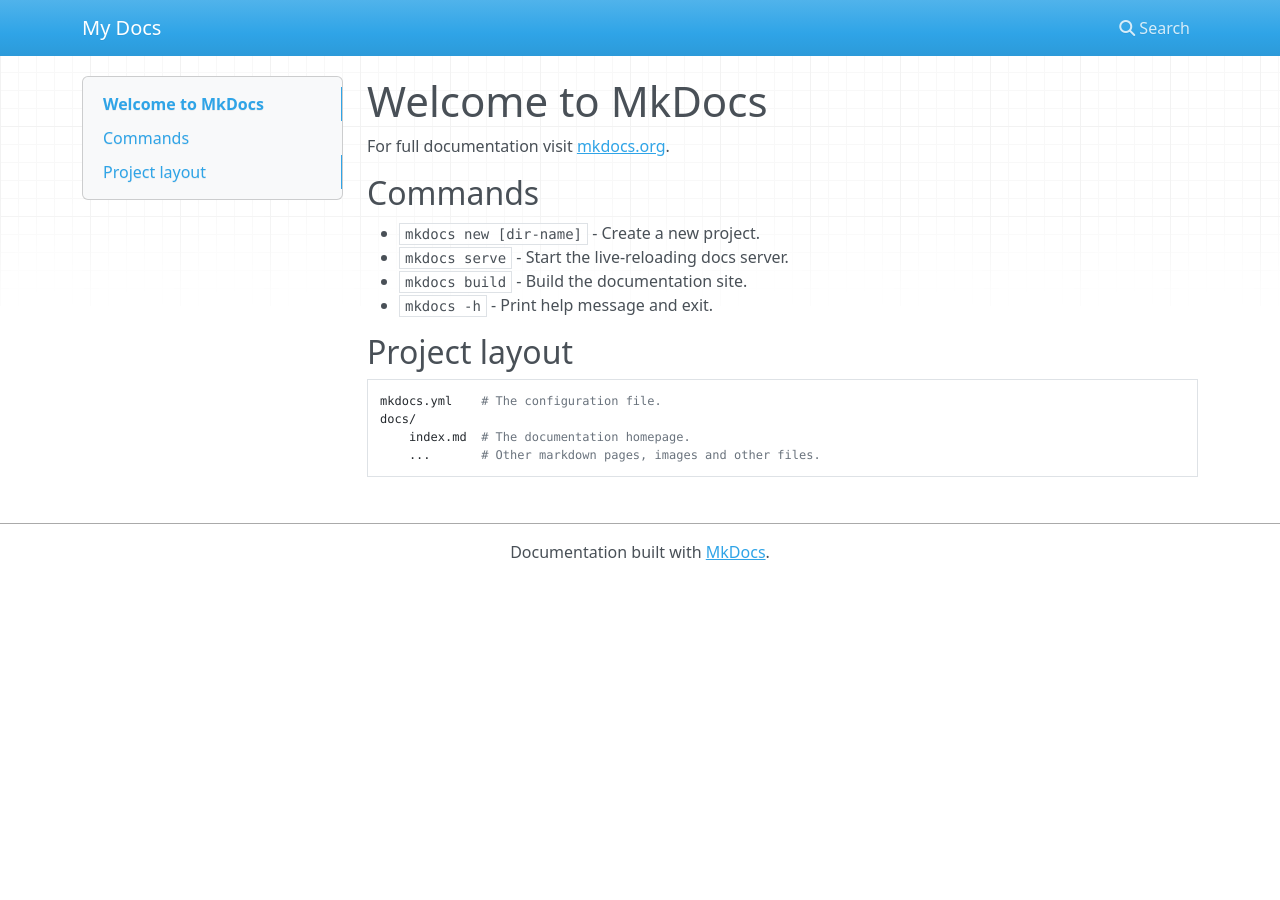
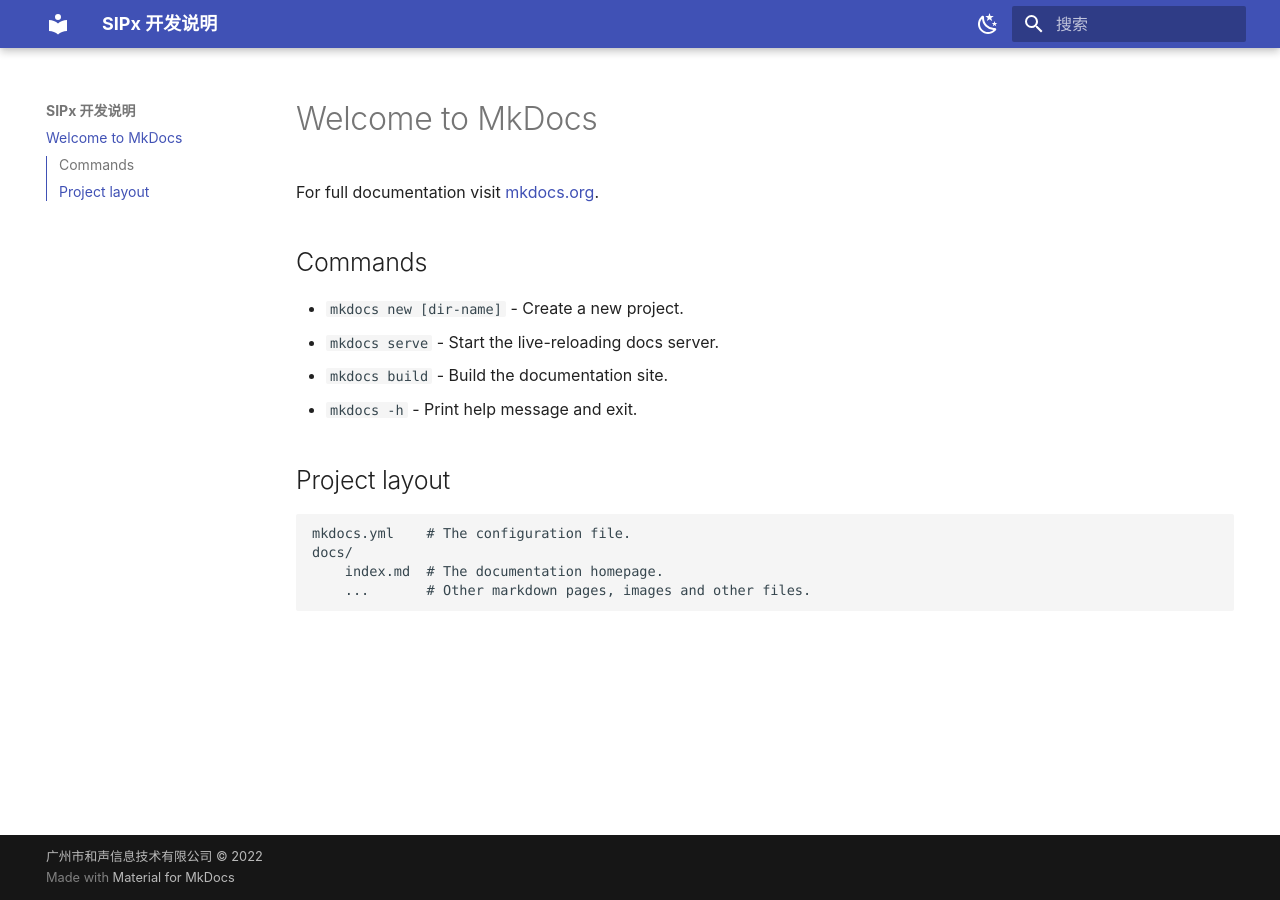
Before and after one commit to tanbro/sipxrtc-docs, an MkDocs documentation site: the page built from src/index.md, in a window 1280 px wide. Built offline with MkDocs 1.6.1 and Material for MkDocs 9.7.7, drawn with Linux system fonts in a browser that asks for light colours; nearby versions of some CDN libraries.

Commit message:
重整项目目录

```diff
--- a/mkdocs.yml
+++ b/mkdocs.yml
@@ -1 +1,76 @@
-site_name: My Docs
+site_name: SIPx 开发说明
+site_author: 广州市和声信息技术有限公司
+copyright: 广州市和声信息技术有限公司 © 2022
+
+docs_dir: src
+
+# 目录
+nav:
+  - index.md
+
+plugins:
+  - search
+  - localsearch
+
+theme:
+  name: material
+  custom_dir: theme
+  language: zh
+  font: false
+
+  features:
+    - navigation.sections
+    - navigation.expand
+    - toc.integrate
+    # - navigation.tabs
+    - navigation.top
+
+  palette:
+    - media: "(prefers-color-scheme: light)"
+      scheme: default
+      toggle:
+        icon: material/weather-night
+        name: 切换到暗色模式
+    - media: "(prefers-color-scheme: dark)"
+      scheme: slate
+      primary: light blue
+      accent: light blue
+      toggle:
+        icon: material/weather-sunny
+        name: 切换到亮色模式
+
+markdown_extensions:
+  - pymdownx.extra
+  ### pymdownx.extra replaces markdown.extensions.extra, Here is the full list of included extensions:
+  ## pymdownx.betterem
+  ## pymdownx.superfences
+  ## markdown.extensions.footnotes
+  ## markdown.extensions.attr_list
+  ## markdown.extensions.def_list
+  ## markdown.extensions.tables
+  ## markdown.extensions.abbr
+  ## markdown.extensions.md_in_html
+  - pymdownx.highlight
+  - pymdownx.details
+  - pymdownx.saneheaders
+  - pymdownx.smartsymbols
+  - pymdownx.critic:
+      mode: view
+  - pymdownx.snippets
+  - pymdownx.caret
+  - pymdownx.mark
+  - pymdownx.tilde
+  - pymdownx.smartsymbols
+  # Officially Supported Extensions
+  - admonition
+  - meta
+  # - sane_lists:
+  # - smarty:
+  - toc:
+      permalink: true
+      slugify: !!python/name:pymdownx.slugs.uslugify
+  # 3rd extensions
+  - plantuml_markdown:
+      # 如在 Windows 中无法使用 plantuml，可启用这个配置
+      server: http://www.plantuml.com/plantuml
+      format: svg
--- /dev/null
+++ b/theme/main.html
@@ -0,0 +1,9 @@
+{% extends "base.html" %}
+{% block config %}
+{{ super() }}
+{% if "localsearch" in config["plugins"] %}
+<!-- <script src="https://unpkg.com/iframe-worker/polyfill"></script> -->
+<script src="{{ 'assets/javascripts/iframe-worker.js' | url }}"></script>
+<script src="{{ 'search/search_index.js' | url }}"></script>
+{% endif %}
+{% endblock %}
```
Also changed, not shown: src/index.md (renamed from docs/index.md), 1 other file.
